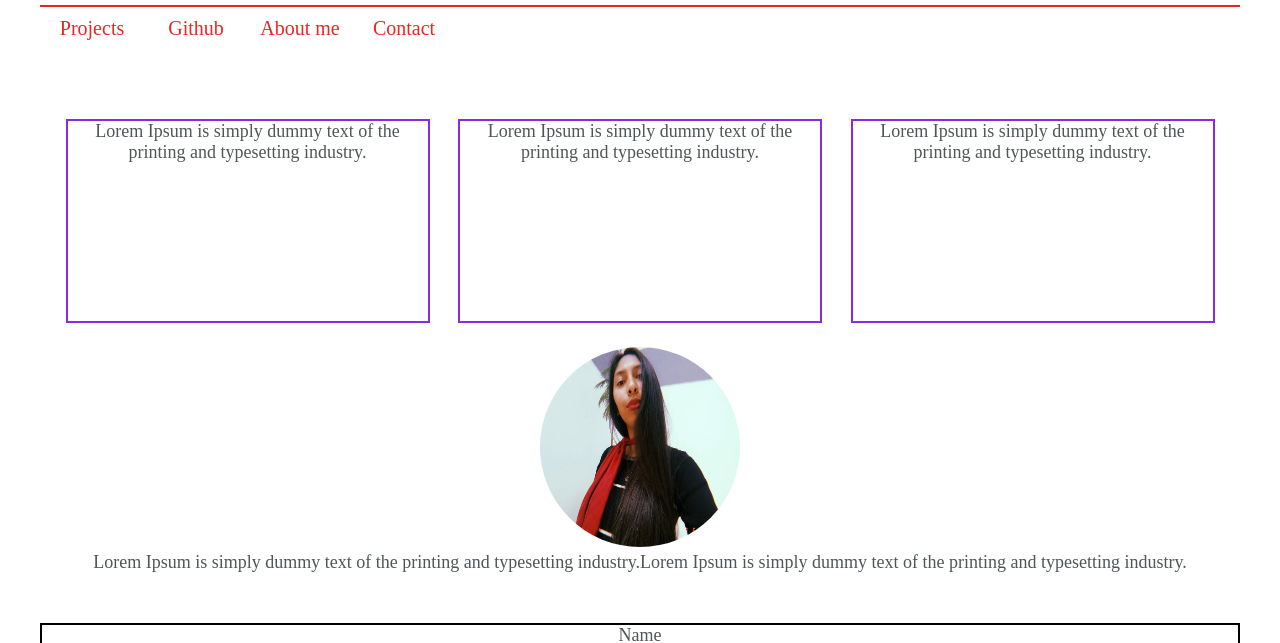
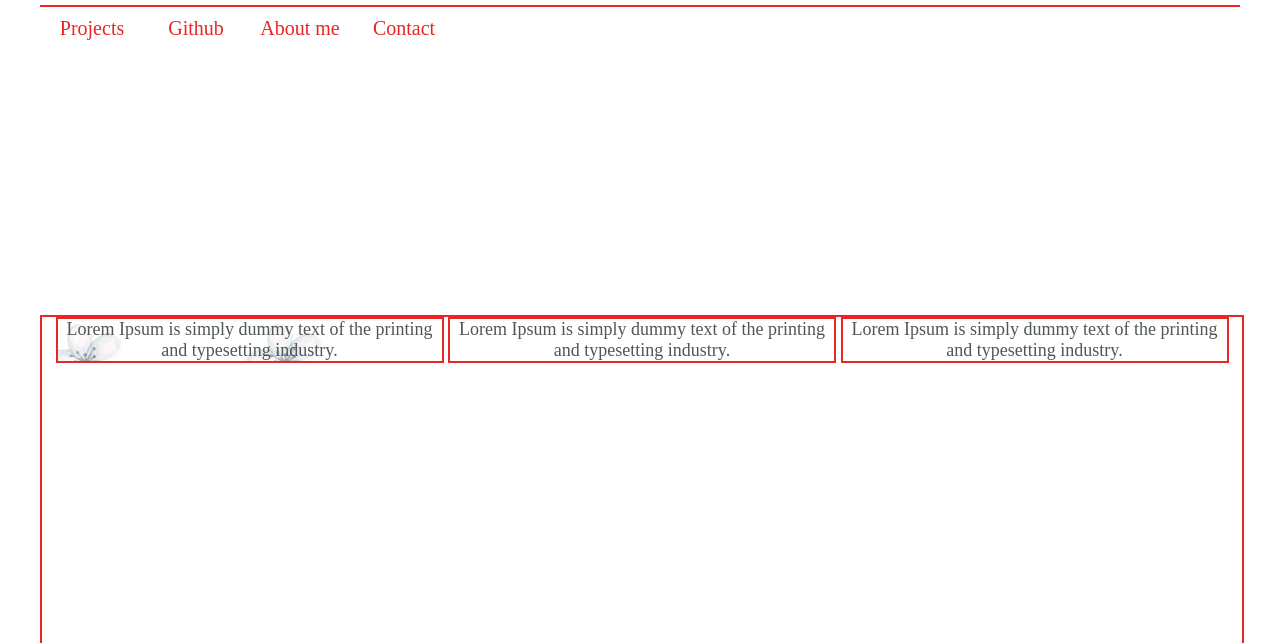
Before and after one commit to NycollSM/Portfolio, a plain HTML site: page index.html in a window 1280 px wide. Shown: the part 105-748 px from the top of the page. Drawn offline with Linux system fonts and the light colour scheme.

Commit message:
fixin background images

```diff
--- a/sass/assets/_body.scss
+++ b/sass/assets/_body.scss
@@ -1,14 +1,18 @@
 #projects{
     width: 100%;
     margin-top: 100px;
+    height: 70vh;
+    border: 2px solid $color-red;
 }
 #projects > div {
-    border: 2px solid blueviolet;
-    height: 200px;
-    width: 30%;
-    margin: 1%;
+    margin: 0 auto;
+    width: 32%;
     display: inline-block;
+    border: 2px solid $color-red;
 }
+ #apiLyrics{
+     background-image: url("../../images/lyricsApi.JPG");
+ }
 
 
 /*about*/
--- a/sass/assets/_header.scss
+++ b/sass/assets/_header.scss
@@ -1,3 +1,6 @@
+.header{
+    height: 40vh;
+}
 .nameTransition{
     height: 110px;
     width: 100%;
```
Also changed, not shown: css/styles.css, images/lyricsApi.JPG (added), 1 other file.
